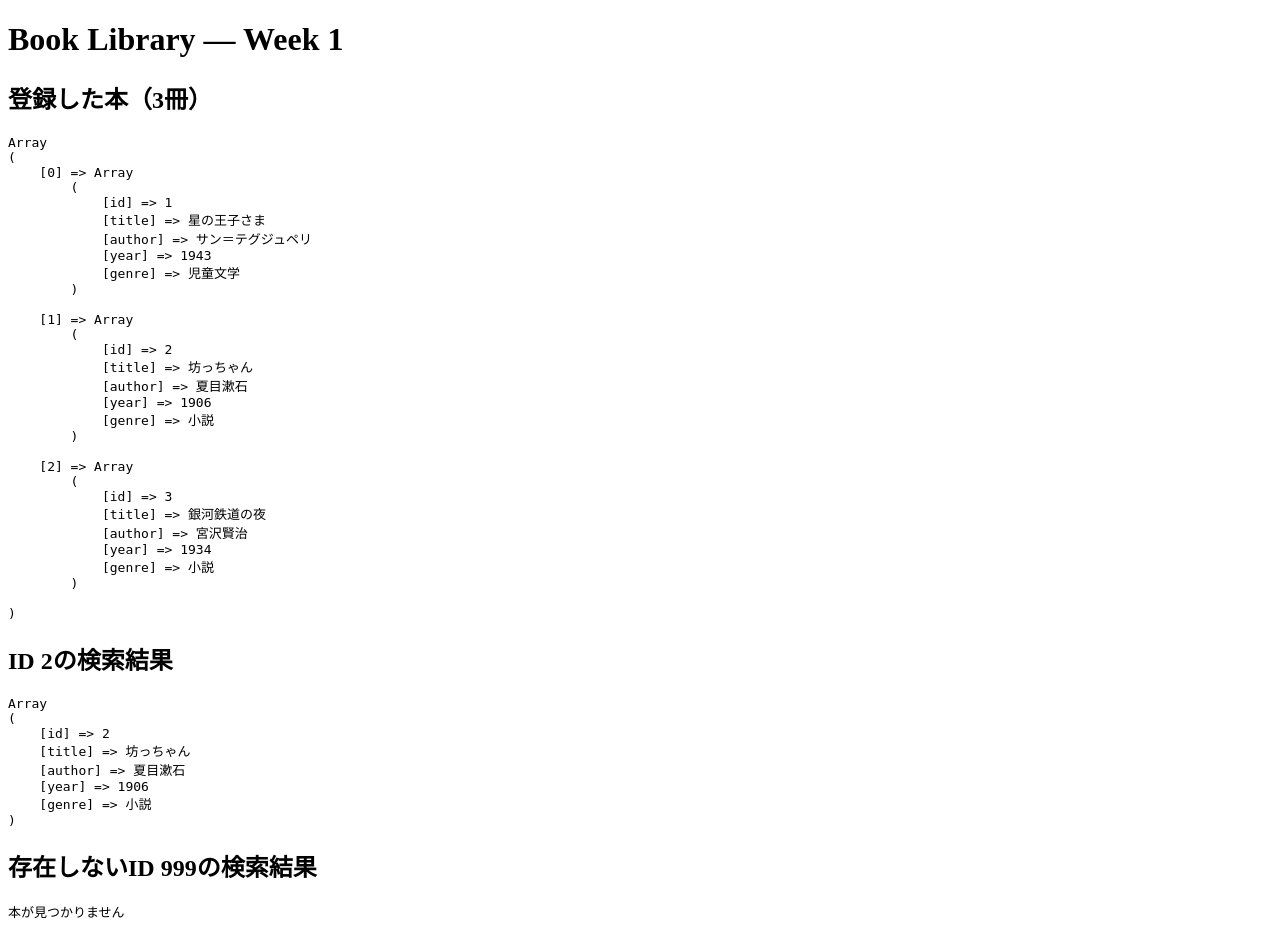
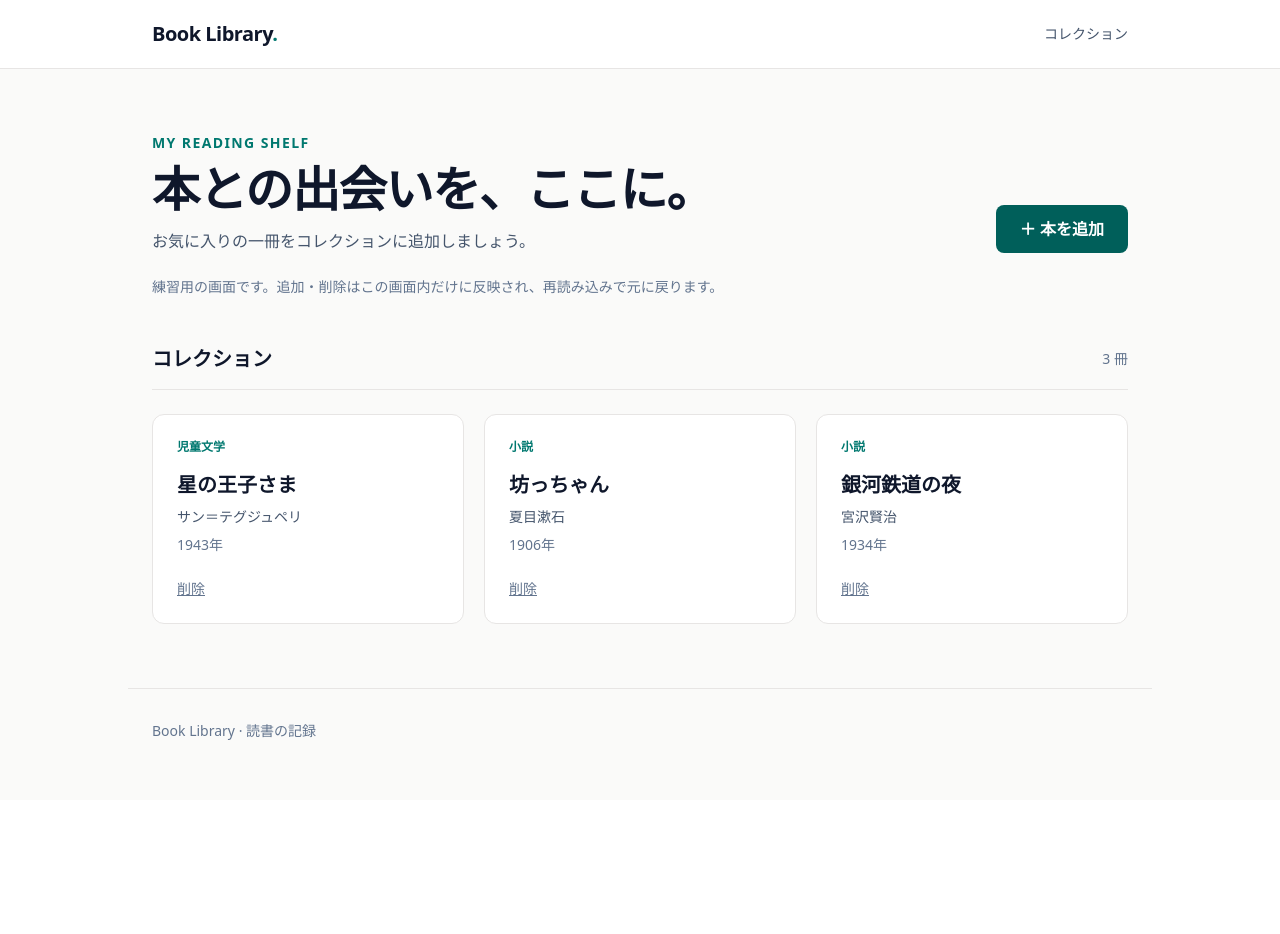
Before and after one commit to yuu02202008-rgb/system-kenshu-yukimura, a PHP site: page / in a window 1280 px wide. After the commit the page ends 740 px from the top, so only its background shows below. Run offline with PHP 8.4, Linux system fonts and the light colour scheme.

Commit message:
Add Week 3 request routing and Week 4 Book Library frontend

```diff
--- a/docker-compose.yml
+++ b/docker-compose.yml
@@ -8,6 +8,8 @@ services:
       - ./project:/var/www/html
       - ./week-01:/workspace/week-01:ro
       - ./week-02:/workspace/week-02:ro
+      - ./week-03:/workspace/week-03:ro
+      - ./week-04:/workspace/week-04:ro
     environment:
       DB_HOST: database
       DB_NAME: ${MYSQL_DATABASE:?Set MYSQL_DATABASE in .env}
--- /dev/null
+++ b/project/frontend/assets/js/app.js
@@ -0,0 +1,74 @@
+"use strict";
+// 第4週: DOM操作のみ。DB/APIとの接続は第5週に追加する。
+let books = [
+  {id: 1, title: "星の王子さま", author: "サン＝テグジュペリ", year: 1943, genre: "児童文学"},
+  {id: 2, title: "坊っちゃん", author: "夏目漱石", year: 1906, genre: "小説"},
+  {id: 3, title: "銀河鉄道の夜", author: "宮沢賢治", year: 1934, genre: "小説"}
+];
+let nextId = 4;
+const list = document.querySelector("#book-list");
+const form = document.querySelector("#book-form");
+const toggle = document.querySelector("#add-button");
+const fields = ["title", "author", "year", "genre"];
+const notice = document.querySelector("#notice");
+function textElement(tag, text, classes) {
+  const element = document.createElement(tag);
+  element.textContent = text; // 入力をHTMLとして実行しない。
+  element.className = classes;
+  return element;
+}
+function renderBooks() {
+  list.replaceChildren();
+  document.querySelector("#book-count").textContent = `${books.length} 冊`;
+  document.querySelector("#empty").hidden = books.length !== 0;
+  books.forEach(book => {
+    const card = document.createElement("li");
+    card.className = "rounded-xl border border-stone-200 bg-white p-6 flex flex-col";
+    card.append(textElement("p", book.genre, "text-xs font-semibold text-teal-700"));
+    card.append(textElement("h3", book.title, "mt-4 text-xl font-bold break-words"));
+    card.append(textElement("p", book.author, "mt-2 text-sm text-slate-600 break-words"));
+    card.append(textElement("p", `${book.year}年`, "mt-2 text-sm text-slate-500"));
+    const remove = textElement("button", "削除", "mt-6 self-start text-sm text-slate-500 underline hover:text-red-700");
+    remove.type = "button";
+    remove.setAttribute("aria-label", `${book.title}を削除`);
+    remove.addEventListener("click", () => {
+      books = books.filter(item => item.id !== book.id);
+      renderBooks();
+      notice.textContent = `${book.title}を画面から削除しました。`;
+      toggle.focus();
+    });
+    card.append(remove);
+    list.append(card);
+  });
+}
+toggle.addEventListener("click", () => {
+  form.hidden = !form.hidden;
+  toggle.setAttribute("aria-expanded", String(!form.hidden));
+  if (!form.hidden) form.elements.title.focus();
+});
+form.addEventListener("submit", event => {
+  event.preventDefault();
+  const values = {};
+  let firstInvalid = null;
+  fields.forEach(name => {
+    const input = form.elements.namedItem(name);
+    values[name] = input.value.trim();
+    let error = values[name] === "" ? "入力してください。" : "";
+    if (!error && name === "year" && (!/^\d{1,4}$/.test(values[name]))) {
+      error = "0〜9999の整数を入力してください。";
+    }
+    if (!error && input.maxLength > 0 && values[name].length > input.maxLength) error = "文字数が上限を超えています。";
+    input.setAttribute("aria-invalid", String(Boolean(error)));
+    document.querySelector(`#${name}-error`).textContent = error;
+    if (error && !firstInvalid) firstInvalid = input;
+  });
+  if (firstInvalid) { firstInvalid.focus(); return; }
+  const book = {...values, year: Number(values.year)};
+  console.log(book);
+  console.log(JSON.stringify(book));
+  books.push({id: nextId++, ...book});
+  renderBooks();
+  form.reset();
+  notice.textContent = `${book.title}を画面に追加しました。`;
+});
+renderBooks();
--- /dev/null
+++ b/project/frontend/index.html
@@ -0,0 +1,43 @@
+<!doctype html>
+<html lang="ja">
+<head>
+  <meta charset="utf-8">
+  <meta name="viewport" content="width=device-width, initial-scale=1">
+  <title>Book Library — 本のコレクション</title>
+  <script src="https://cdn.jsdelivr.net/npm/@tailwindcss/browser@4"></script>
+  <script src="/frontend/assets/js/app.js" defer></script>
+  <style>[hidden]{display:none!important} [aria-invalid="true"]{border:2px solid #b91c1c} :focus-visible{outline:3px solid #0f766e;outline-offset:3px}</style>
+</head>
+<body class="min-h-screen bg-stone-50 text-slate-900">
+<header class="border-b border-stone-200 bg-white">
+  <nav aria-label="メイン" class="max-w-5xl mx-auto px-6 py-5 flex items-center justify-between gap-4">
+    <a href="/" class="font-bold text-xl tracking-tight">Book Library<span class="text-teal-700">.</span></a>
+    <a href="#collection" class="text-sm text-slate-600">コレクション</a>
+  </nav>
+</header>
+<main class="max-w-5xl mx-auto px-6 py-10 md:py-16">
+  <p class="text-teal-700 text-sm font-semibold tracking-widest">MY READING SHELF</p>
+  <div class="mt-3 flex flex-col sm:flex-row sm:items-end justify-between gap-6">
+    <div><h1 class="text-3xl md:text-5xl font-bold tracking-tight">本との出会いを、ここに。</h1><p class="mt-4 text-slate-600">お気に入りの一冊をコレクションに追加しましょう。</p></div>
+    <button id="add-button" type="button" aria-expanded="false" aria-controls="book-form" class="shrink-0 rounded-lg bg-teal-800 px-6 py-3 font-semibold text-white hover:bg-teal-900">＋ 本を追加</button>
+  </div>
+  <p class="mt-6 text-sm text-slate-500">練習用の画面です。追加・削除はこの画面内だけに反映され、再読み込みで元に戻ります。</p>
+  <form id="book-form" hidden novalidate class="mt-8 rounded-xl border border-stone-200 bg-white p-6">
+    <h2 class="text-xl font-bold mb-5">新しい本を追加</h2>
+    <div class="grid gap-5 sm:grid-cols-2">
+      <div><label for="title" class="block font-medium">タイトル（必須）</label><input id="title" name="title" required maxlength="255" aria-describedby="title-error" class="mt-2 w-full border border-slate-300 rounded-lg p-3"><p id="title-error" class="mt-1 text-sm text-red-700"></p></div>
+      <div><label for="author" class="block font-medium">著者（必須）</label><input id="author" name="author" required maxlength="255" aria-describedby="author-error" class="mt-2 w-full border border-slate-300 rounded-lg p-3"><p id="author-error" class="mt-1 text-sm text-red-700"></p></div>
+      <div><label for="year" class="block font-medium">出版年（必須）</label><input id="year" name="year" type="number" min="0" max="9999" step="1" required aria-describedby="year-error" class="mt-2 w-full border border-slate-300 rounded-lg p-3"><p id="year-error" class="mt-1 text-sm text-red-700"></p></div>
+      <div><label for="genre" class="block font-medium">ジャンル（必須）</label><input id="genre" name="genre" required maxlength="100" aria-describedby="genre-error" class="mt-2 w-full border border-slate-300 rounded-lg p-3"><p id="genre-error" class="mt-1 text-sm text-red-700"></p></div>
+    </div>
+    <button type="submit" class="mt-6 rounded-lg bg-teal-800 px-6 py-3 text-white font-semibold">コレクションに追加</button>
+  </form>
+  <section id="collection" class="mt-12" aria-labelledby="collection-heading">
+    <div class="flex justify-between items-center border-b border-stone-200 pb-4"><h2 id="collection-heading" class="text-xl font-bold">コレクション</h2><span id="book-count" class="text-sm text-slate-500"></span></div>
+    <p id="notice" role="status" aria-live="polite" class="mt-4 text-sm text-teal-800"></p>
+    <p id="empty" hidden class="py-12 text-center text-slate-500">本がありません。「本を追加」から登録してください。</p>
+    <ul id="book-list" class="mt-6 grid gap-5 sm:grid-cols-2 lg:grid-cols-3"></ul>
+  </section>
+</main>
+<footer class="max-w-5xl mx-auto px-6 py-8 text-sm text-slate-500 border-t border-stone-200">Book Library · 読書の記録</footer>
+</body></html>
--- a/project/index.php
+++ b/project/index.php
@@ -1,30 +1,36 @@
 <?php
-
-require_once __DIR__ . '/src/Book.php';
-require_once __DIR__ . '/src/BookCollection.php';
-
-$books = new BookCollection();
-$books->addBook(new Book(1, '星の王子さま', 'サン＝テグジュペリ', 1943, '児童文学'));
-$books->addBook(new Book(2, '坊っちゃん', '夏目漱石', 1906, '小説'));
-$books->addBook(new Book(3, '銀河鉄道の夜', '宮沢賢治', 1934, '小説'));
-
-$foundBook = $books->findById(2);
-$missingBook = $books->findById(999);
-?>
-<!doctype html>
-<html lang="ja">
-<head>
-    <meta charset="utf-8">
-    <meta name="viewport" content="width=device-width, initial-scale=1">
-    <title>Book Library — Week 1</title>
-</head>
-<body>
-    <h1>Book Library — Week 1</h1>
-    <h2>登録した本（<?= $books->count() ?>冊）</h2>
-    <pre><?php print_r($books->getAllBooks()); ?></pre>
-    <h2>ID 2の検索結果</h2>
-    <pre><?php print_r($foundBook?->toArray() ?? '本が見つかりません'); ?></pre>
-    <h2>存在しないID 999の検索結果</h2>
-    <pre><?php print_r($missingBook?->toArray() ?? '本が見つかりません'); ?></pre>
-</body>
-</html>
+// URLとHTTPメソッドで実行する処理を決める入口。
+require_once __DIR__ . '/api/response.php';
+$path = parse_url($_SERVER['REQUEST_URI'] ?? '/', PHP_URL_PATH);
+$method = $_SERVER['REQUEST_METHOD'] ?? 'GET';
+if ($path === '/' && $method === 'GET') {
+    readfile(__DIR__ . '/frontend/index.html');
+    exit;
+}
+if ($path === '/examples/week-01.php' && $method === 'GET') {
+    require __DIR__ . '/examples/week-01.php';
+    exit;
+}
+// 第2週のPostman用URLを維持する。
+$legacy = [
+    '/api/status.php' => 'status.php',
+    '/api/books-get.php' => 'books-get.php',
+    '/api/books-create.php' => 'books-create.php',
+    '/api/books-update.php' => 'books-update.php',
+    '/api/books-delete.php' => 'books-delete.php',
+];
+if (isset($legacy[$path])) {
+    require __DIR__ . '/api/' . $legacy[$path];
+    exit;
+}
+if ($path === '/api/books') {
+    $handlers = ['GET' => 'books-get.php', 'POST' => 'books-create.php',
+        'PUT' => 'books-update.php', 'DELETE' => 'books-delete.php'];
+    if (!isset($handlers[$method])) {
+        header('Allow: GET, POST, PUT, DELETE');
+        jsonResponse(['error' => 'Method not allowed.'], 405);
+    }
+    require __DIR__ . '/api/' . $handlers[$method];
+    exit;
+}
+jsonResponse(['error' => 'Route not found.'], 404);
--- /dev/null
+++ b/week-04/tasks/semantic.html
@@ -0,0 +1,5 @@
+<!doctype html>
+<html lang="ja"><head><meta charset="utf-8"><meta name="viewport" content="width=device-width,initial-scale=1"><title>本の管理</title></head>
+<body><header><p>Book Library</p><nav aria-label="メイン"><a href="#books">一覧</a></nav></header>
+<main><h1>本の管理</h1><section id="books"><h2>本の一覧</h2><ul><li>星の王子さま</li></ul></section></main>
+<footer><p>第4週 HTML構造の練習</p></footer></body></html>
```
Also changed, not shown: project/examples/week-01.php (added, +30 -0 lines), week-03/tasks/apache-notes.txt (added, +9 -0 lines), week-03/tasks/environment.php (added, +14 -0 lines), week-03/tasks/request-flow.txt (added, +16 -0 lines), .github/workflows/ci.yml, README.md, project/.htaccess (added), week-04/tasks/README.md (added), 3 other files.
